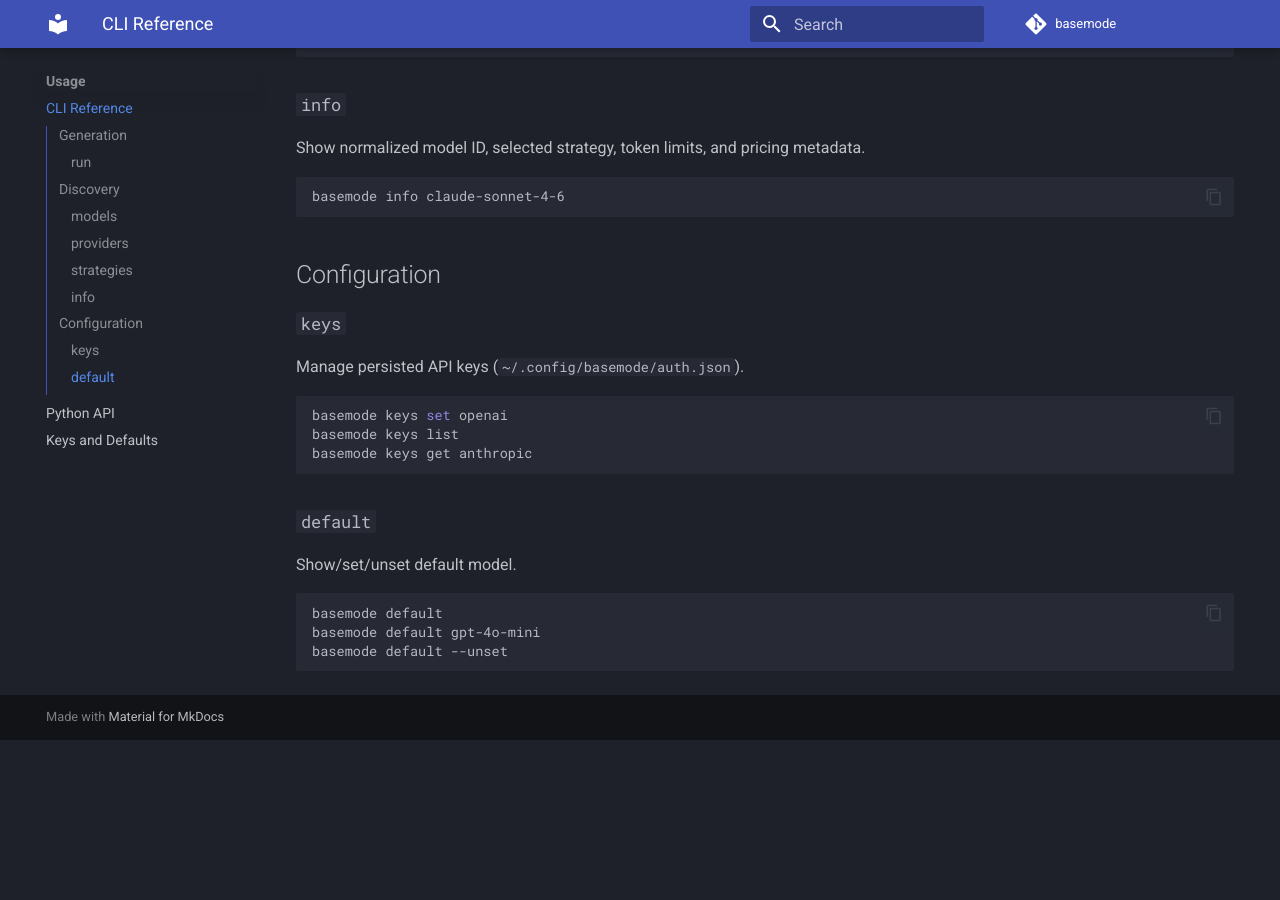
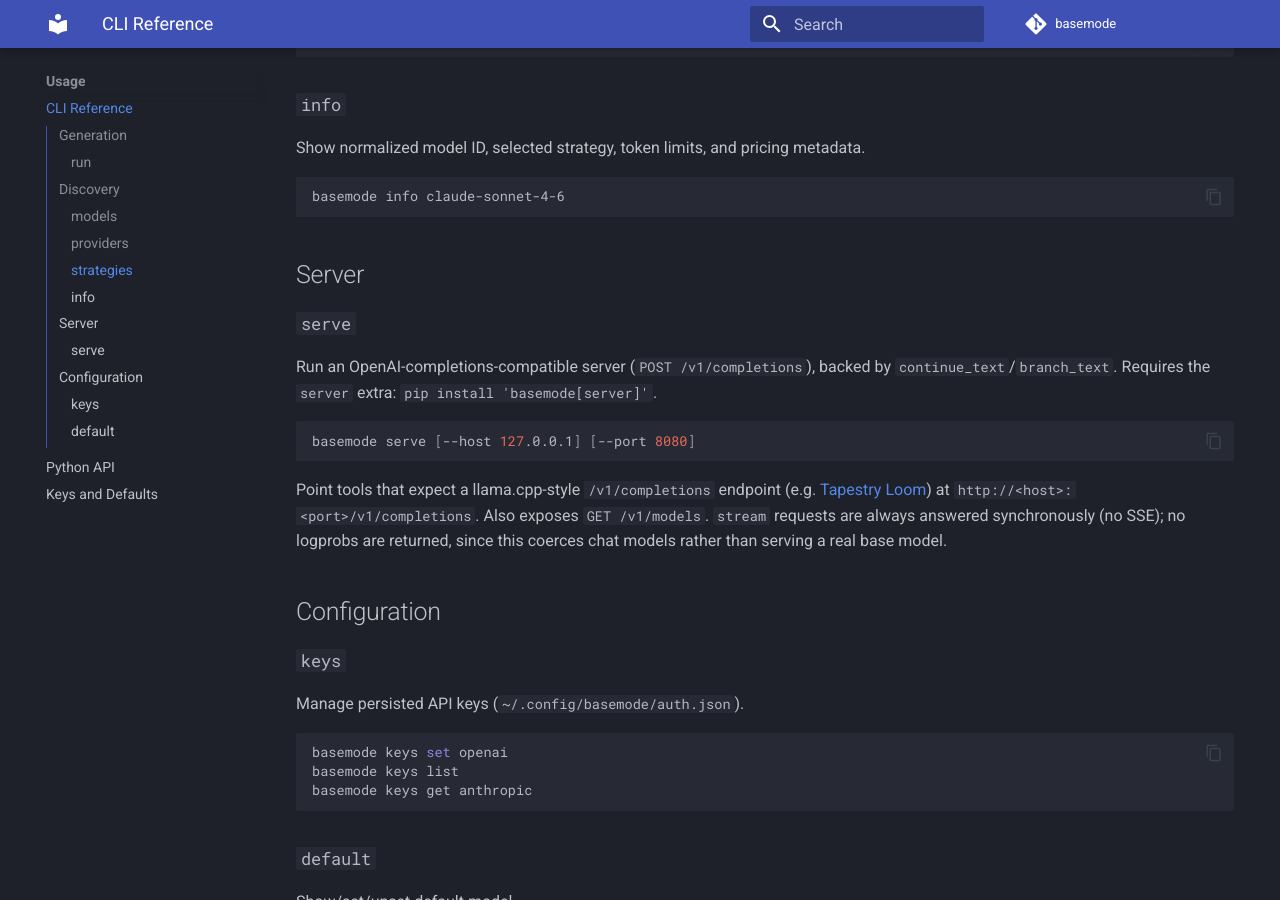
Before and after one commit to FergusFettes/basemode, an MkDocs documentation site: the page built from docs/usage/CLI Reference.md, in a window 1280 px wide and 900 px high, scrolled down 1590 px. Built offline with MkDocs 1.6.1 and Material for MkDocs 9.7.7, drawn with Linux system fonts in a browser that asks for light colours; comment, search, counter and statistics services are not loaded; before the commit the page ends 2330 px from its top, so only the background shows below that.

Commit message:
docs: document basemode serve
The OpenAI-completions server added this session (basemode serve,
the server extra, /v1/completions) was fully implemented and tested
but never made it into README.md, the CLI reference, or the install
docs — a real user-facing feature with zero discoverability.

````diff
--- a/docs/usage/CLI Reference.md
+++ b/docs/usage/CLI Reference.md
@@ -64,6 +64,18 @@
 basemode info claude-sonnet-4-6
 ```
 
+## Server
+
+### `serve`
+
+Run an OpenAI-completions-compatible server (`POST /v1/completions`), backed by `continue_text`/`branch_text`. Requires the `server` extra: `pip install 'basemode[server]'`.
+
+```bash
+basemode serve [--host 127.0.0.1] [--port 8080]
+```
+
+Point tools that expect a llama.cpp-style `/v1/completions` endpoint (e.g. [Tapestry Loom](https://github.com/transkatgirl/Tapestry-Loom)) at `http://<host>:<port>/v1/completions`. Also exposes `GET /v1/models`. `stream` requests are always answered synchronously (no SSE); no logprobs are returned, since this coerces chat models rather than serving a real base model.
+
 ## Configuration
 
 ### `keys`
````
Also changed, not shown: README.md (+11 -0 lines), docs/getting-started/Installation.md (+6 -0 lines).
